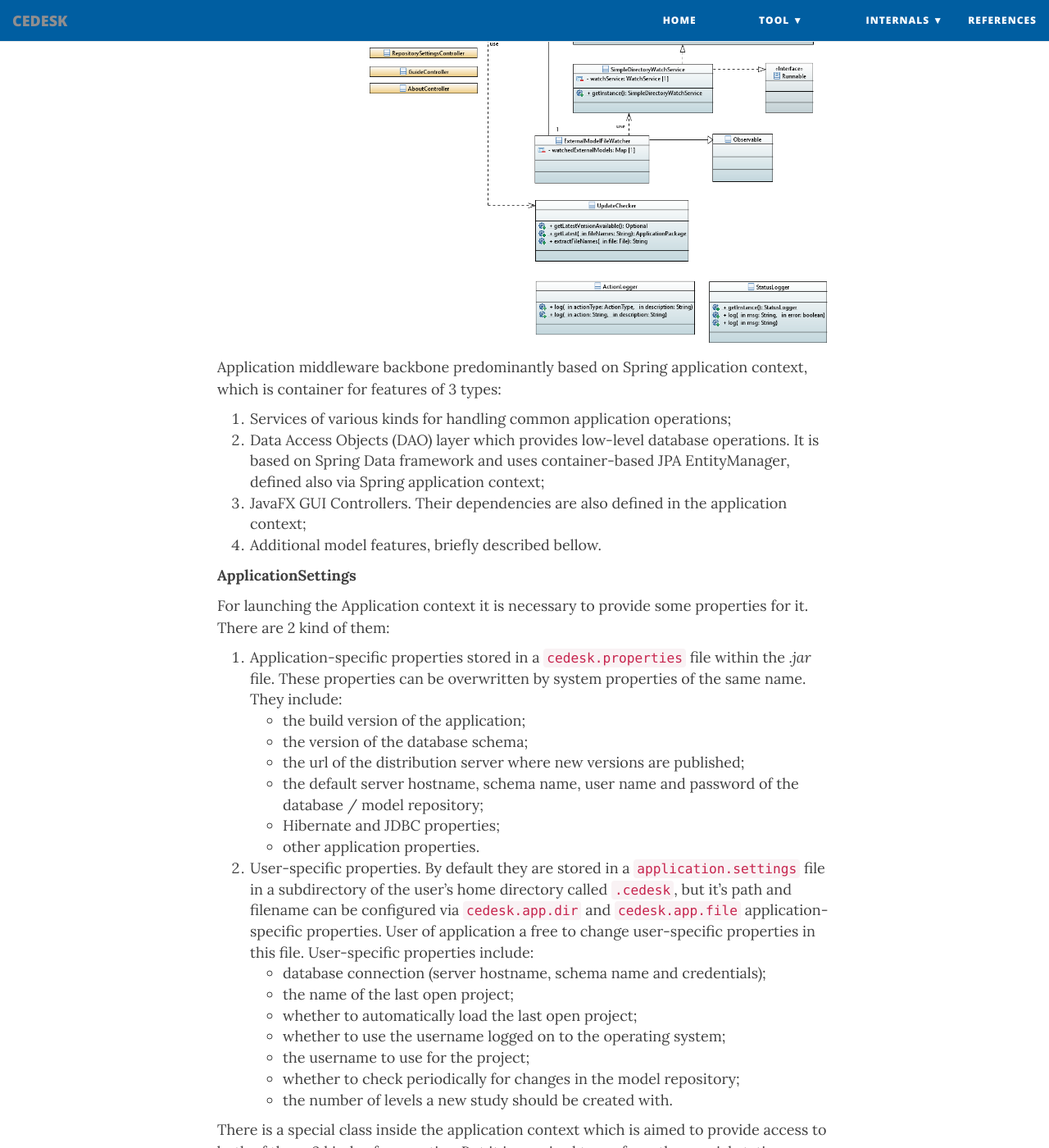
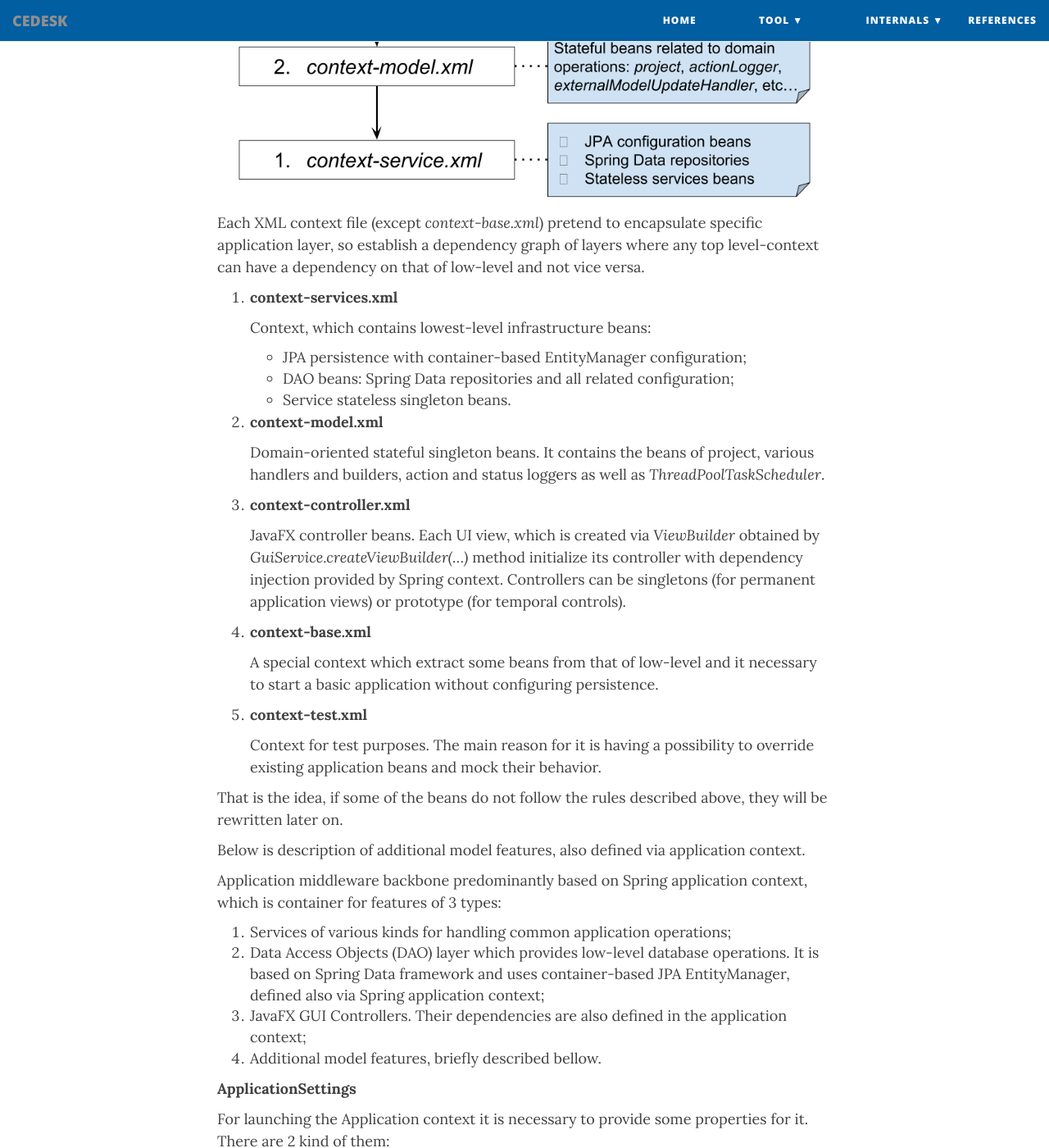
Before and after one commit to cedesk/cedesk.github.io, a Jekyll site: the page built from developers-guide.md, in a window 1280 px wide and 1400 px high, scrolled down 5785 px. Shown: the whole window at 82% size. Built offline with Jekyll 4.4.1, drawn with Linux system fonts in a browser that asks for light colours; nearby versions of some CDN libraries; some of the changed text lies outside the part shown.

Commit message:
Spring Application context usage description.

```diff
--- a/developers-guide.md
+++ b/developers-guide.md
@@ -160,7 +160,38 @@ The default database credentials are username `cedesk`, password `cedesk`, but c
 
 ## Services ##
 
-![3-services.png](/img/3-services.png)
+Application middleware backbone is predominantly constructed by Spring beans which are configured in XML-based application contexts. All beans are distributed between 5 application context (i.e _context-*.xml_ files).
+
+![5-context.png](/img/5-context.png)
+
+Each XML context file (except _context-base.xml_) pretend to encapsulate specific application layer, so establish a dependency graph of layers where any top level-context can have a dependency on that of low-level and not vice versa.
+
+1. **context-services.xml**
+
+	Context, which contains lowest-level infrastructure beans:
+    - JPA persistence with container-based EntityManager configuration;
+    - DAO beans: Spring Data repositories and all related configuration;
+    - Service stateless singleton beans.
+
+2. **context-model.xml**
+
+    Domain-oriented stateful singleton beans. It contains the beans of project, various handlers and builders, action and status loggers as well as _ThreadPoolTaskScheduler_.
+
+3. **context-controller.xml**
+
+    JavaFX controller beans. Each UI view, which is created via _ViewBuilder_ obtained by _GuiService.createViewBuilder(...)_ method initialize its controller with dependency injection provided by Spring context. Controllers can be singletons (for permanent application views) or prototype (for temporal controls).
+
+4. **context-base.xml**
+
+    A special context which extract some beans from that of low-level and it necessary to start a basic application without configuring persistence.
+
+5. **context-test.xml**
+
+    Context for test purposes. The main reason for it is having a possibility to override existing application beans and mock their behavior.
+
+That is the idea, if some of the beans do not follow the rules described above, they will be rewritten later on.
+
+Below is description of additional model features, also defined via application context.
 
 Application middleware backbone predominantly based on Spring application context, which is container for features of 3 types:
 
```
Also changed, not shown: img/5-context.png (added).
